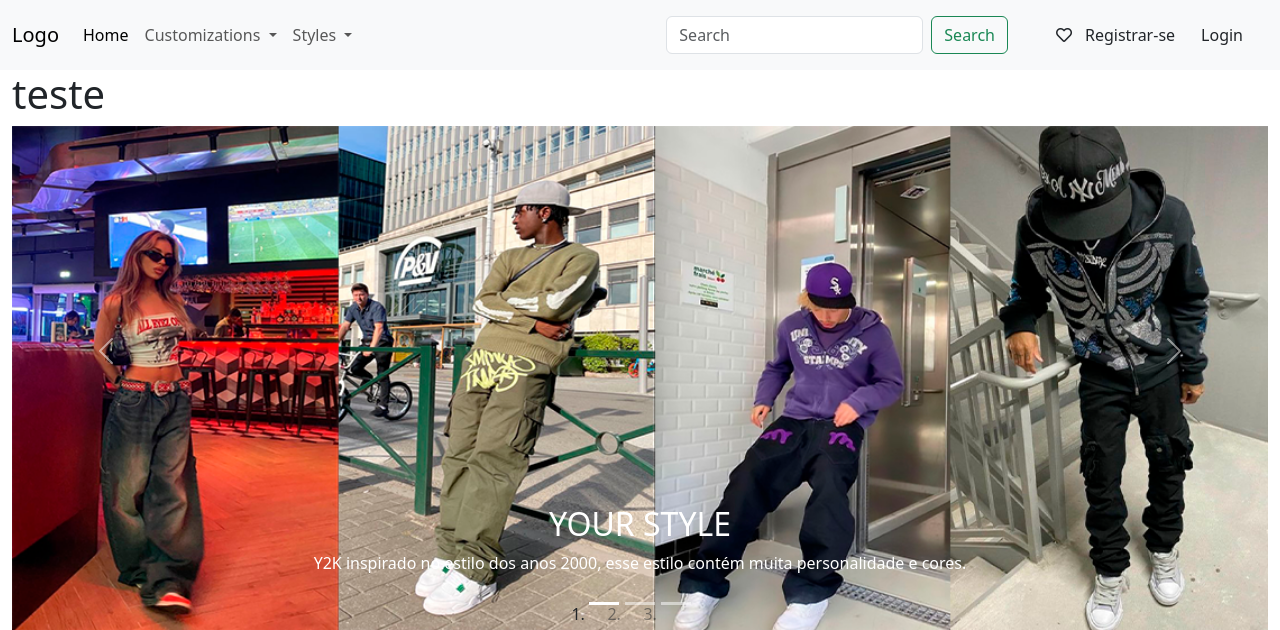
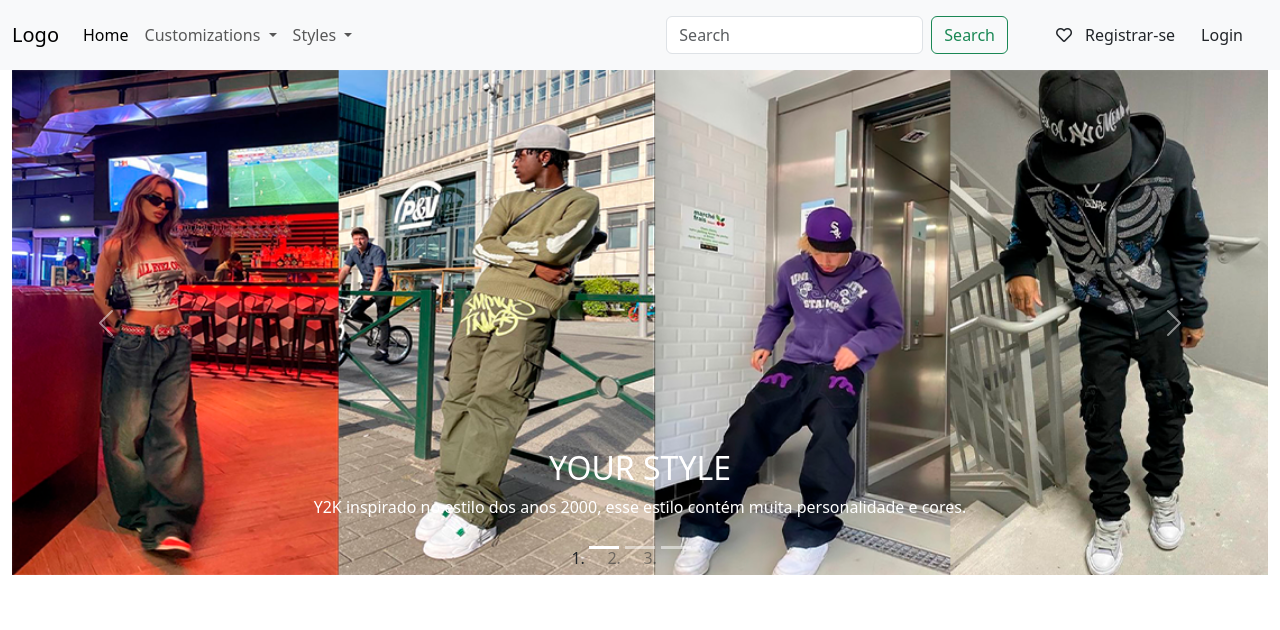
Before and after one commit to Kazuto15/Street_Elegance, a PHP site: page / in a window 1280 px wide. Shown: the top 630 px of the page. Run offline with PHP 8.4, Linux system fonts and the light colour scheme.

Commit message:
Update index.php

```diff
--- a/index.php
+++ b/index.php
@@ -27,7 +27,6 @@
             <li data-bs-target="#mainSlider" data-bs-slide-to="1"></li>
             <li data-bs-target="#mainSlider" data-bs-slide-to="2"></li>
           </ol>
-      <h1>teste</h1>
           <!-- Slides -->
           <div class="carousel-inner">
             <div class="carousel-item active">
```
